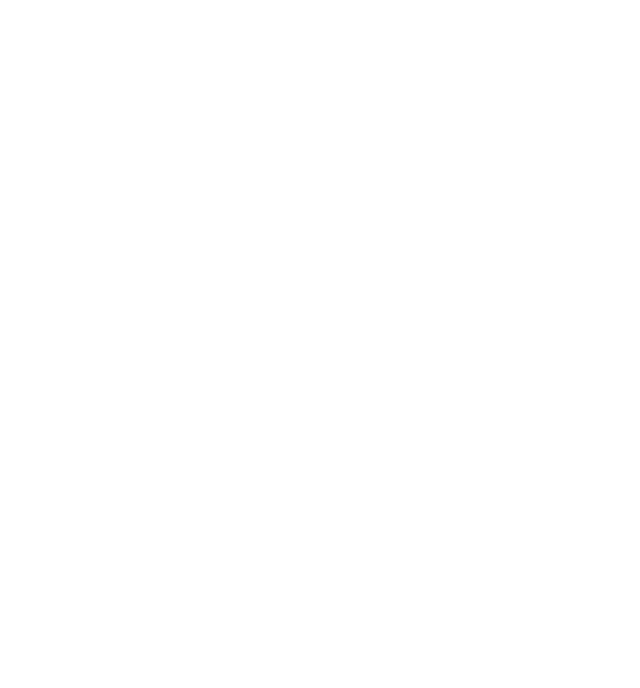
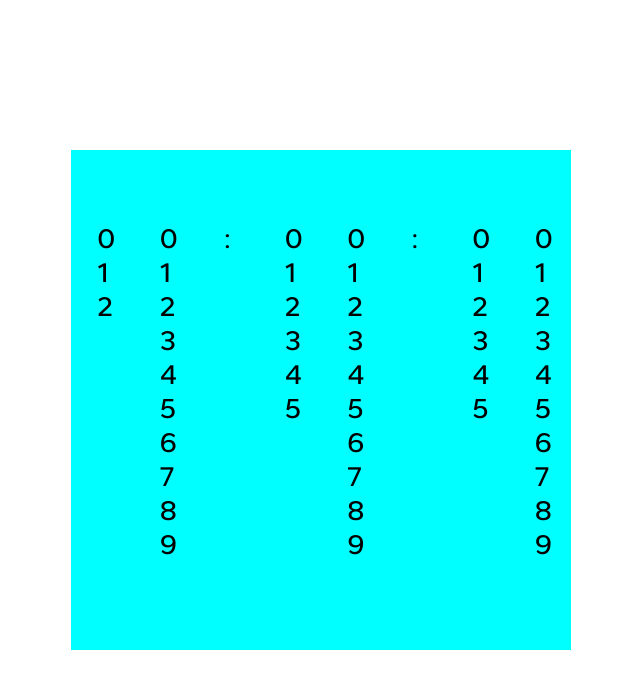
Before and after one commit to kushnerovM/sliding-clock, a plain HTML site: page index.html in a window 1280 px wide. Shown: the whole page, without its empty margins (319-959 px from the left). Drawn offline with Linux system fonts and the light colour scheme.

Commit message:
feat: add static clock

```diff
--- a/index.html
+++ b/index.html
@@ -8,6 +8,16 @@
     <link rel="stylesheet" href="style.css">
 </head>
 <body>
+    <div class="clock-container">
+        <div class="digit-column">012</div>
+        <div class="digit-column">0123456789</div>
+        <div class="colon">:</div>
+        <div class="digit-column">012345</div>
+        <div class="digit-column">0123456789</div>
+        <div class="colon">:</div>
+        <div class="digit-column">012345</div>
+        <div class="digit-column">0123456789</div>
+    </div>
     <script src="app.js"></script>
 </body>
 </html>
--- a/style.css
+++ b/style.css
@@ -1,5 +1,31 @@
+@import url('https://fonts.googleapis.com/css2?family=Gantari:wght@500&display=swap');
 *{
     padding:0;
     margin:0;
     box-sizing:border-box;
 }
+body{
+    min-height: 100vh;
+    font-size: 28px;
+    font-family: 'Gantari', sans-serif;
+    display:flex;
+    align-items: center;
+    justify-content: center;
+}
+.clock-container{
+    display: grid;
+    grid-template-rows: repeat(19, 1fr);
+    grid-template-columns: repeat(8, 1fr);
+    justify-items: center;
+    background-color: aqua;
+    width: 500px;
+    height:500px;
+}
+.digit-column,.colon{
+    grid-row-start: 9;
+}
+.digit-column{
+
+    word-wrap: break-word;
+    max-width: 10px;
+}
```
